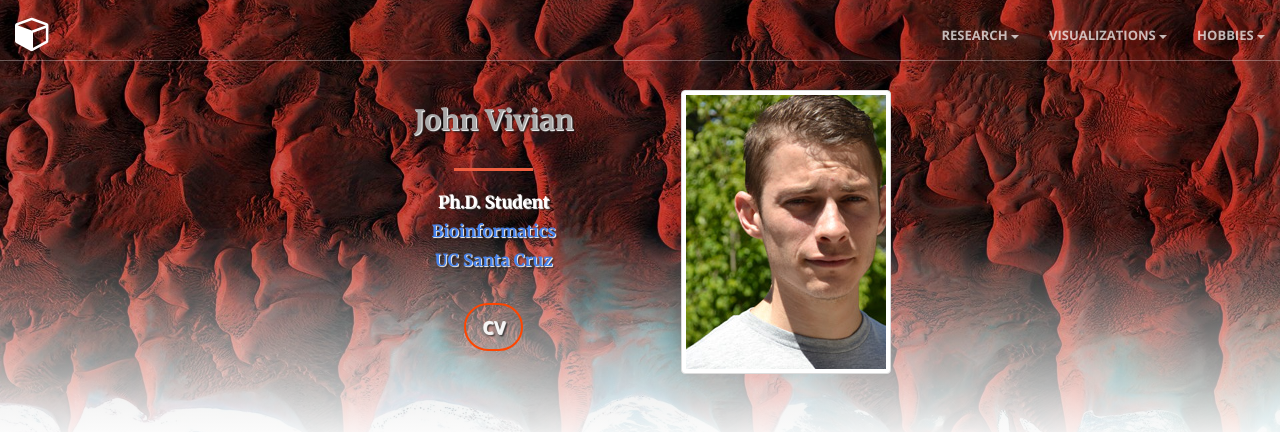
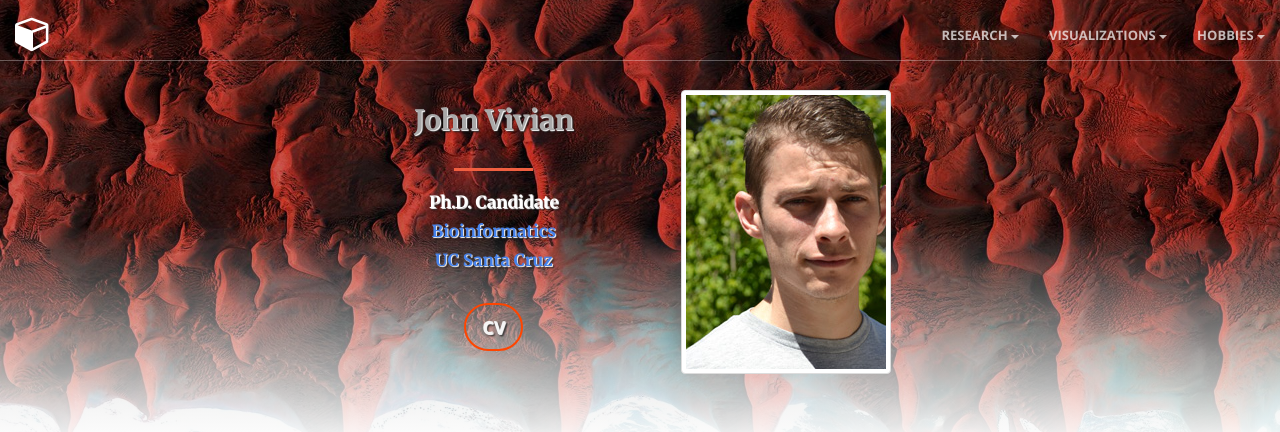
Before and after one commit to jvivian/jvivian.github.io, a Jekyll site: the page built from index.html, in a window 1280 px wide. Shown: the top 432 px of the page. Built offline with Jekyll 4.4.1, drawn with Linux system fonts in a browser that asks for light colours; nearby versions of some CDN libraries.

Commit message:
Update title

```diff
--- a/index.html
+++ b/index.html
@@ -14,7 +14,7 @@ layout: navbar
                 <div style="font-size: 2em; color: darkgrey; font-weight: bold; padding-bottom: 0.3em;">John Vivian
                 </div>
                 <hr>
-                <div style="font-size: 1.2em; color: white; font-weight: bold; padding-bottom: 0.3em;">Ph.D. Student
+                <div style="font-size: 1.2em; color: white; font-weight: bold; padding-bottom: 0.3em;">Ph.D. Candidate
                 </div>
                 <div style="font-size: 1.2em; font-weight: bold; padding-bottom: 0.3em;">
                     <a href="https://cgl.genomics.ucsc.edu/" style="color: #4582ec" target="_blank">Bioinformatics</a>
```
